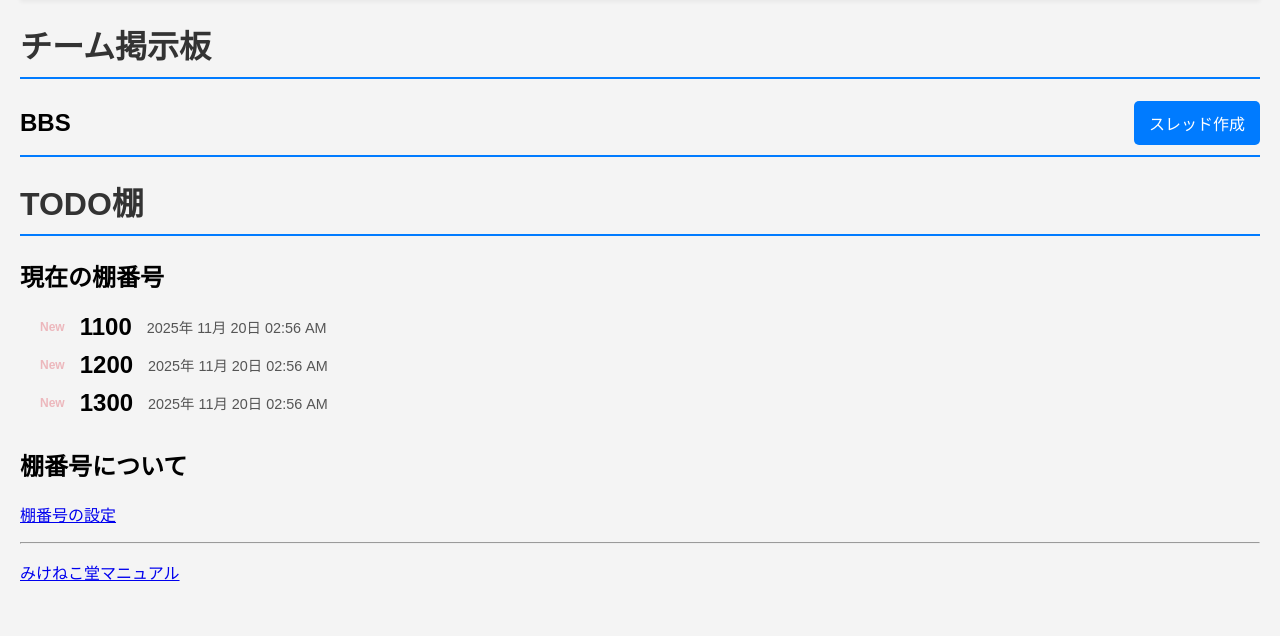
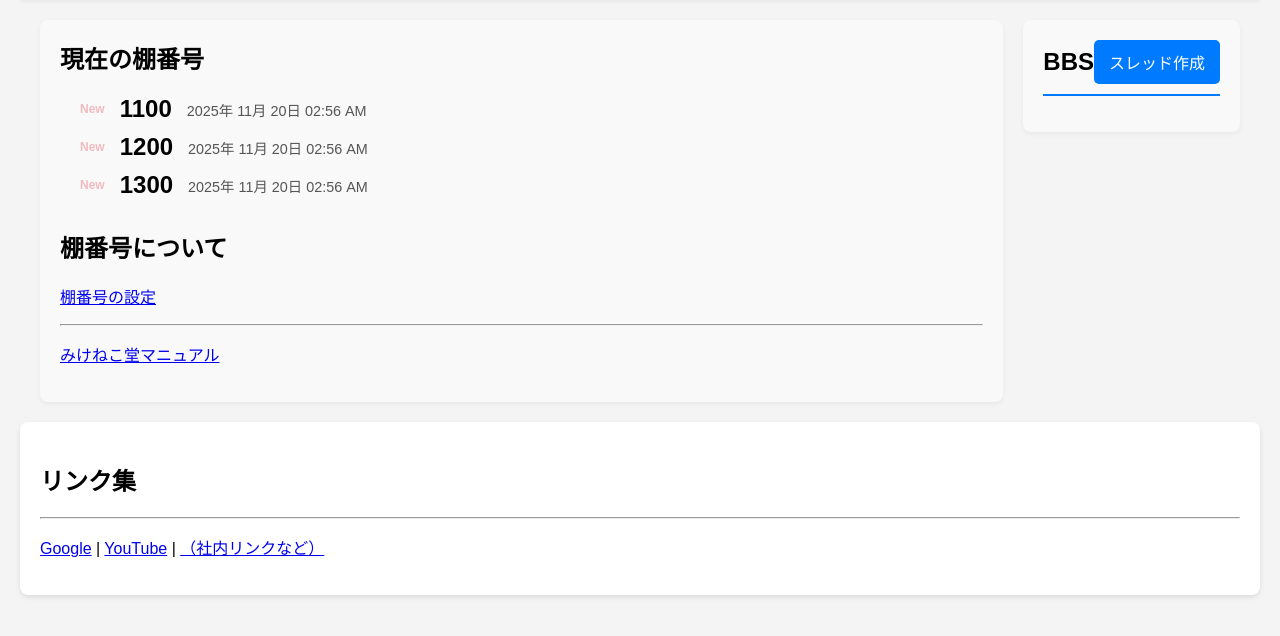
Before and after one commit to naniyatsu/MKNKBBS, a Flask app: page / in a window 1280 px wide. Shown: the part 69-705 px from the top of the page. Run offline with Flask 3, Linux system fonts and the light colour scheme; a user stored in the database is signed in; data comes from the database, SQL or seed files in the repository; data that the repository does not hold is empty; some libraries are stand-ins or nearby versions.

Commit message:
Add files via upload

```diff
--- a/templates/_bbs_content.html
+++ b/templates/_bbs_content.html
@@ -15,13 +15,16 @@
                     <span class="new-badge">New</span>
                 {% endif %}
 
-                <a href="/thread/{{ thread.id }}">{{ thread.title }}</a>
-
-            </div>
-
+                <a href="#"
+                   hx-get="{{ url_for('thread_detail', thread_id=thread.id) }}"
+                   hx-target="#bbs-content-target"
+                   hx-swap="innerHTML"
+                   class="thread-title-link">
+                    {{ thread.title }}
+                </a>
+                </div>
 
             <div class="thread-meta">
-
                 <span class="thread-date">{{ thread.timestamp.strftime('%Y-%m-%d') }}</span>
 
                 {% if current_user.is_admin %}
@@ -35,7 +38,8 @@
                 {% endif %}
 
             </div>
-            </li>
+
+        </li>
         {% endfor %}
     </ul>
 </div>
--- a/templates/dashboard.html
+++ b/templates/dashboard.html
@@ -3,27 +3,35 @@
 {% block title %}ダッシュボード{% endblock %}
 
 {% block content %}
-<div class="dashboard-grid">
-    <div class="bbs-area">
-        <h1>チーム掲示板</h1>
+<div class="dashboard-container">
 
-        <div id="bbs-content-target"
-             hx-get="{{ url_for('get_bbs_content') }}"
-             hx-trigger="load, every 30s"
-             hx-swap="innerHTML">
-            BBSコンテンツをロード中...
-        </div>
+    <div id="todo-content"
+         class="dashboard-column"
+         hx-get="/todo-content"
+         hx-trigger="load">
+        <p>棚番号を読み込んでいます...</p>
     </div>
 
-    <div class="todo-area">
-        <h1>TODO棚</h1>
+    <div id="bbs-content-target"
+         class="dashboard-column"
+         hx-get="/bbs-content"
+         hx-trigger="load">
+        <p>BBSを読み込んでいます...</p>
+    </div>
 
-        <div id="todo-content-target"
-             hx-get="{{ url_for('get_shelf_display') }}"
-             hx-trigger="load"
-             hx-swap="innerHTML">
-            TODOコンテンツをロード中...
-        </div>
+</div>
+
+<div class="container" style="margin-top: 20px;">
+    <h2>リンク集</h2>
+    <hr style="margin-top: 5px;">
+    <p>
+        <a href="https://google.com" target="_blank">Google</a> |
+        <a href="https://youtube.com" target="_blank">YouTube</a> |
+        <a href="#" target="_blank">（社内リンクなど）</a>
+    </p>
+</div>
+
+<div id="main-content">
     </div>
-</div>
+
 {% endblock %}
```
